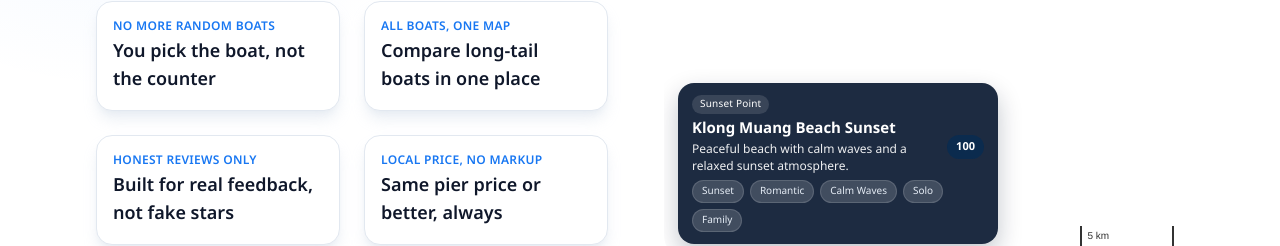
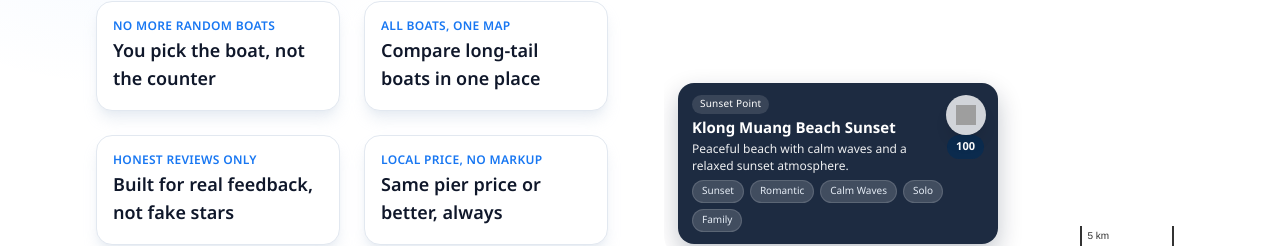
Before and after one commit to Fuadee/reallocalforglobal, a React (Vite) app: page / in a window 1280 px wide. Shown: the part 583-829 px from the top of the page. Built offline with nearby package versions, Linux system fonts and the light colour scheme; no server answers; grey boxes are pictures that could not be loaded.

Commit message:
Add Google Maps shortcut to location card

```diff
--- a/src/components/Map.jsx
+++ b/src/components/Map.jsx
@@ -286,6 +286,11 @@ function Map() {
 
 
 
+  const googleMapsUrl =
+    activePlace && activePlace.coordinates
+      ? `https://www.google.com/maps/search/?api=1&query=${activePlace.coordinates[0]},${activePlace.coordinates[1]}`
+      : '#';
+
   return (
     <section className="map-section">
       <div className="krabi-map-topbar">
@@ -323,6 +328,19 @@ function Map() {
 
         {activePlace && (
           <div className="krabi-info-card">
+            <a
+              href={googleMapsUrl}
+              target="_blank"
+              rel="noopener noreferrer"
+              className="absolute top-3 right-3 h-10 w-10 rounded-full bg-white/80 backdrop-blur-md flex items-center justify-center shadow-lg hover:scale-105 transition"
+              aria-label="Open location in Google Maps"
+            >
+              <img
+                src="https://upload.wikimedia.org/wikipedia/commons/9/99/Google_Maps_Logo_2020.svg"
+                alt="Open in Google Maps"
+                className="h-5 w-5"
+              />
+            </a>
             <div className="krabi-info-card__header">
               <span className="krabi-info-tag">{activePlace.highlightTag}</span>
               {activePlace.recommended && <span className="krabi-recommend-pill">JoinJoy Recommend</span>}
```
